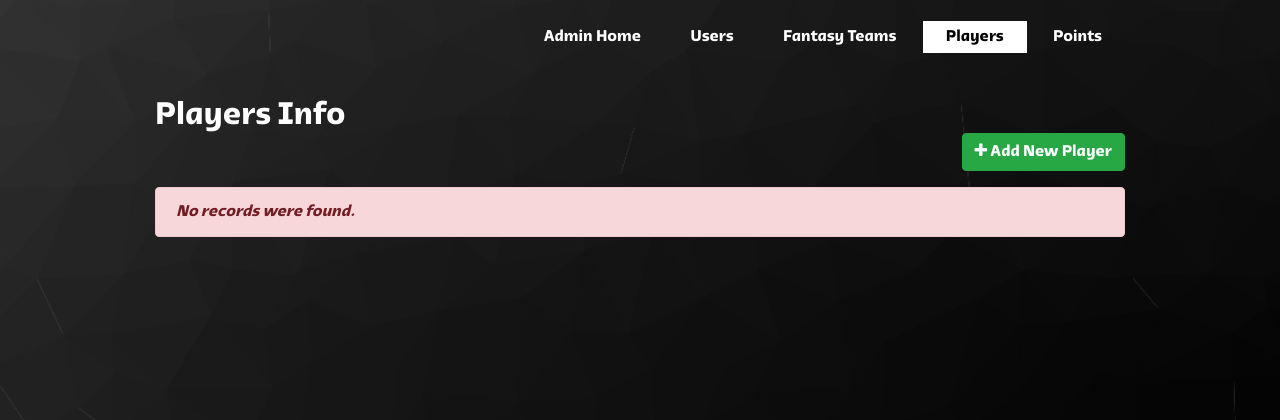
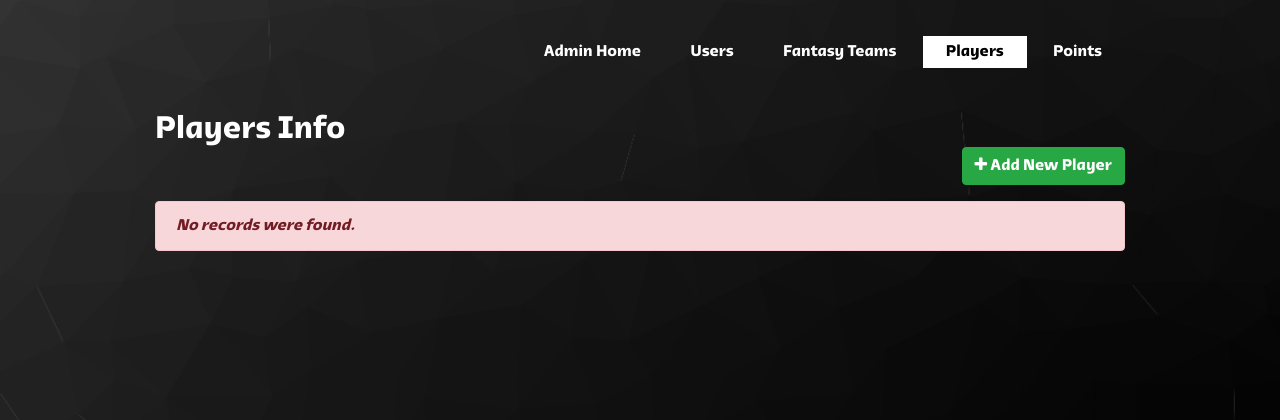
Before and after one commit to TicTacTun/Fantasy_WC_2022, a PHP site: page /control_player.php in a window 1280 px wide. Shown: the top 420 px of the page. Run offline with PHP 8.4, Linux system fonts and the light colour scheme; data that the repository does not hold is empty.

Commit message:
css change all

```diff
--- a/control_player.php
+++ b/control_player.php
@@ -55,6 +55,14 @@
         background-color: #fff;
         color: #000;
         }
+        .main{
+        max-width: 1400px;
+        margin: auto;
+        padding-top: 1.5%;
+        text-decoration: none;
+
+
+        }
 
 
 
@@ -75,7 +83,7 @@
                 <div class="col-md-12">
                     <div class="main">
                         <ul>
-                            <li ><a href="#">Admin Home</a></li>
+                            <li ><a href="adminhome.php">Admin Home</a></li>
                             <li><a href="usertest.php">Users</a></li>
                             <li><a href="fantasyadmin.php">Fantasy Teams</a></li>
                             <li class="active"><a href="control_player.php">Players</a></li>
--- a/fantasyadmin.php
+++ b/fantasyadmin.php
@@ -25,7 +25,7 @@
         <div class='bg'>
             <div class='signupFrm'>
 
-                <h2 style='color:aliceblue;font-family:"myFirstFont"; ; font-weight: 200px;margin-bottom:0.5%;width:30%;margin-left:38%;margin-right:20% ; margin-top:7%'>
+                <h2 style='color:aliceblue;font-family:"myFirstFont"; font-weight: 200px;margin-bottom:0.5%;width:30%;margin-left:38%;margin-right:20% ; margin-top:7%'>
                         Remove User's Fantasy Team
                 </h2>
 
--- a/usertest.php
+++ b/usertest.php
@@ -8,14 +8,14 @@
     <meta charset="UTF-8">
     <meta http-equiv="X-UA-Compatible" content="IE=edge">
     <meta name="viewport" content="width=device-width, initial-scale=1.0">
-    <link rel="stylesheet" href="fanadmin.css">
+    <link rel="stylesheet" href="usertest_style.css">
     <link href="https://cdn.jsdelivr.net/npm/bootstrap@5.2.0/dist/css/bootstrap.min.css" rel="stylesheet" integrity="sha384-gH2yIJqKdNHPEq0n4Mqa/HGKIhSkIHeL5AyhkYV8i59U5AR6csBvApHHNl/vI1Bx" crossorigin="anonymous">
 
     <title>User Control</title>
 </head>
 <body>
     <header>
-        <div class="main">
+        <div class="main" style="padding-top: -5%;">
             <ul>
                 <li><a href="adminhome.php">Admin Home</a></li>
                 <li class="active"><a href="usertest.php">Users</a></li>
--- a/usertest_style.css
+++ b/usertest_style.css
@@ -50,7 +50,7 @@ height: auto;
 .main{
 max-width: 1400px;
 margin: auto;
-padding-top: 2.5%;
+padding-top: 1.5%;
 
 }
 
```
